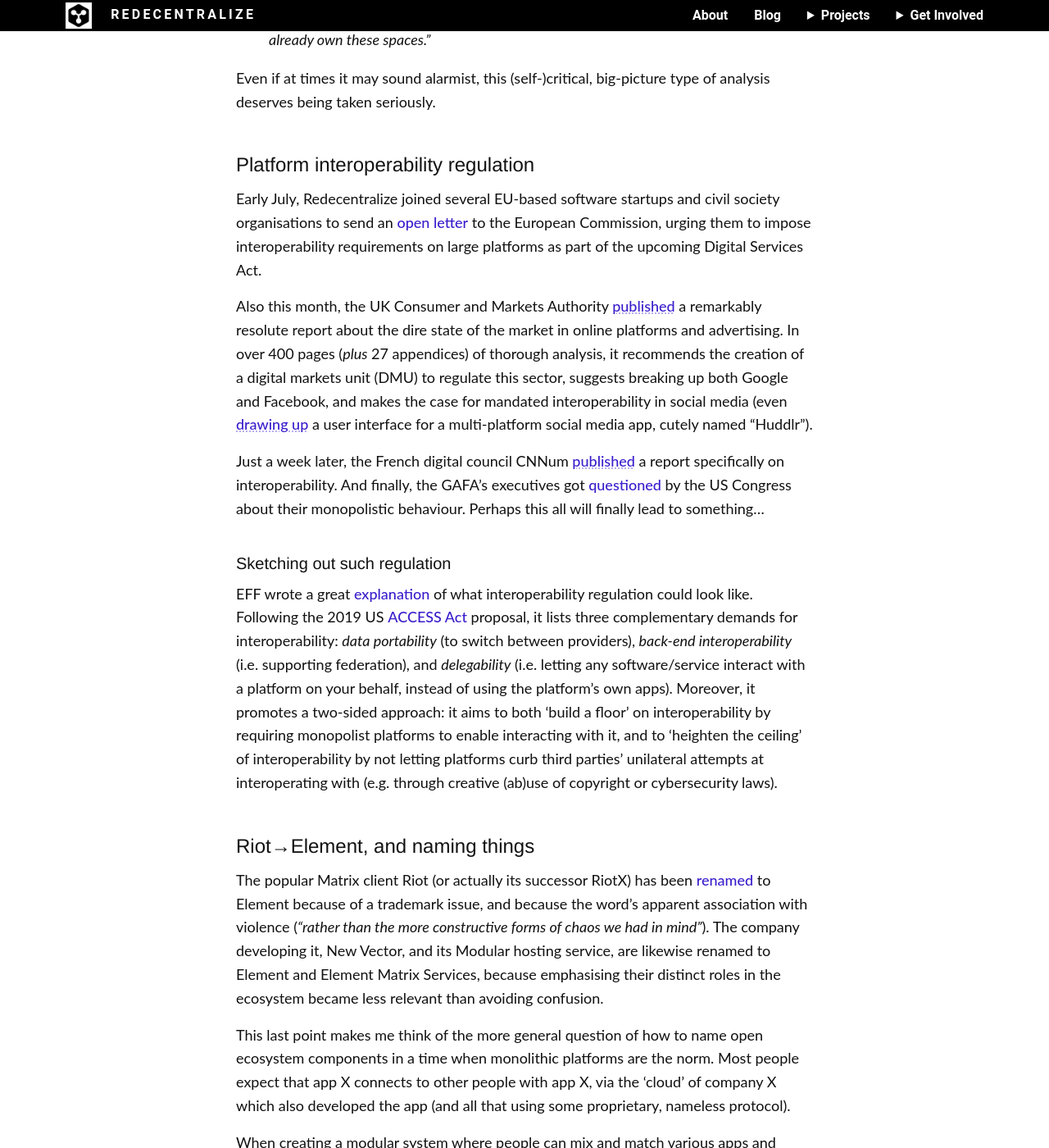
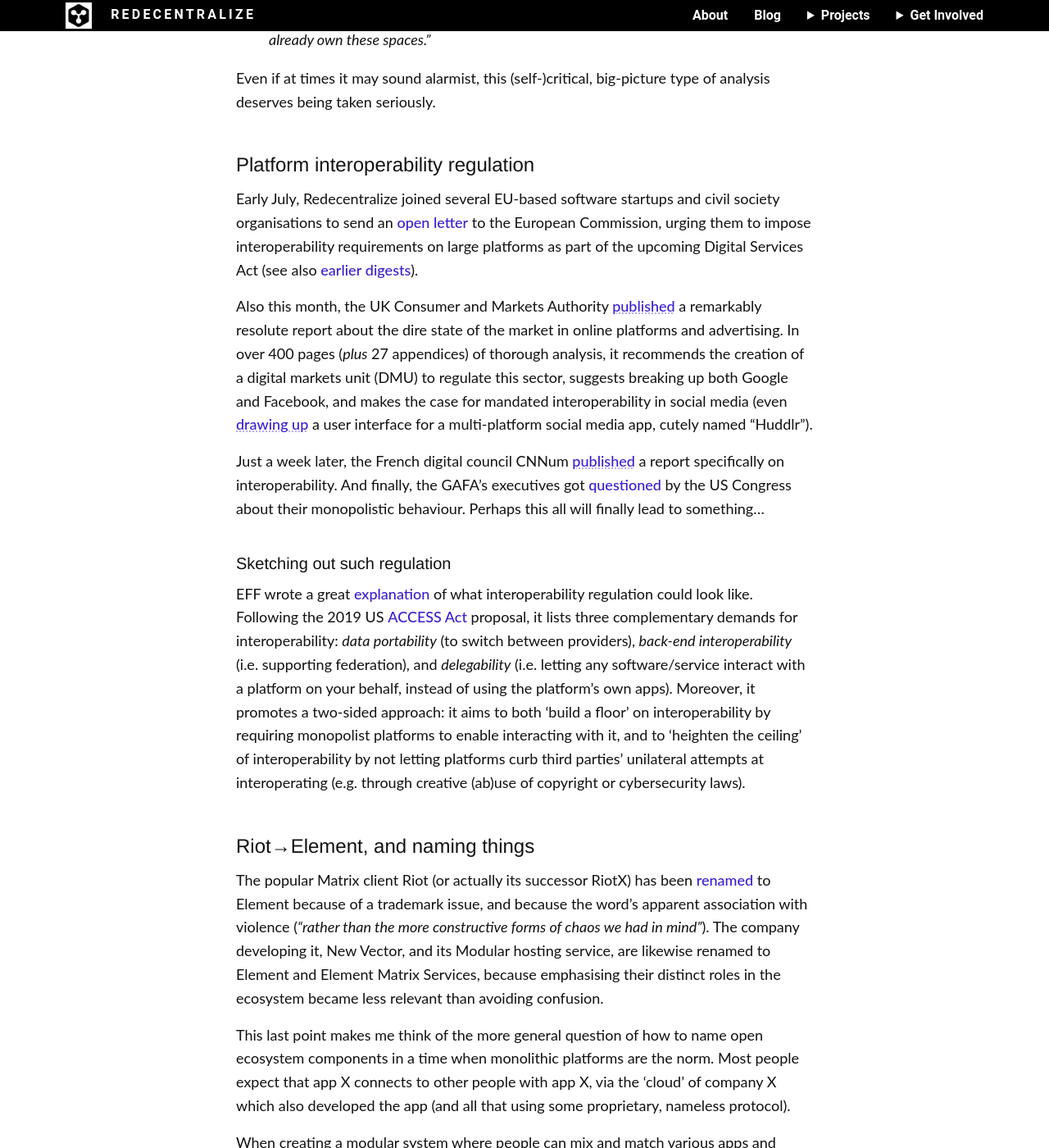
Before and after one commit to redecentralize/redecentralize-website, a Jekyll site: the page built from _posts/redigest/2020-07-31-redigest.md, in a window 1280 px wide and 1400 px high, scrolled down 1096 px. Shown: the whole window at 82% size. Built offline with Jekyll 4.4.1, drawn with Linux system fonts in a browser that asks for light colours.

Commit message:
Digest correction & extra links

```diff
--- a/_posts/redigest/2020-07-31-redigest.md
+++ b/_posts/redigest/2020-07-31-redigest.md
@@ -46,7 +46,7 @@
 
 ## Platform interoperability regulation
 
-Early July, Redecentralize joined several EU-based software startups and civil society organisations to send an [open letter][] to the European Commission, urging them to impose interoperability requirements on large platforms as part of the upcoming Digital Services Act.
+Early July, Redecentralize joined several EU-based software startups and civil society organisations to send an [open letter][] to the European Commission, urging them to impose interoperability requirements on large platforms as part of the upcoming Digital Services Act (see also [earlier][] [digests][]).
 
 Also this month, the UK Consumer and Markets Authority [published][cma] a remarkably resolute report about the dire state of the market in online platforms and advertising. In over 400 pages (*plus* 27 appendices) of thorough analysis, it recommends the creation of a digital markets unit (DMU) to regulate this sector, suggests breaking up both Google and Facebook, and makes the case for mandated interoperability in social media (even [drawing up][] a user interface for a multi-platform social media app, cutely named “Huddlr”).
 
@@ -54,9 +54,11 @@
 
 ### Sketching out such regulation
 
-EFF wrote a great [explanation][] of what interoperability regulation could look like. Following the 2019 US [ACCESS Act][] proposal, it lists three complementary demands for interoperability: *data portability* (to switch between providers), *back-end interoperability* (i.e. supporting federation), and *delegability* (i.e. letting any software/service interact with a platform on your behalf, instead of using the platform’s own apps). Moreover, it promotes a two-sided approach: it aims to both ‘build a floor’ on interoperability by requiring monopolist platforms to enable interacting with it, and to ‘heighten the ceiling’ of interoperability by not letting platforms curb third parties’ unilateral attempts at interoperating with (e.g. through creative (ab)use of copyright or cybersecurity laws).
+EFF wrote a great [explanation][] of what interoperability regulation could look like. Following the 2019 US [ACCESS Act][] proposal, it lists three complementary demands for interoperability: *data portability* (to switch between providers), *back-end interoperability* (i.e. supporting federation), and *delegability* (i.e. letting any software/service interact with a platform on your behalf, instead of using the platform’s own apps). Moreover, it promotes a two-sided approach: it aims to both ‘build a floor’ on interoperability by requiring monopolist platforms to enable interacting with it, and to ‘heighten the ceiling’ of interoperability by not letting platforms curb third parties’ unilateral attempts at interoperating (e.g. through creative (ab)use of copyright or cybersecurity laws).
 
 [open letter]: https://www.eff.org/document/letter-vestager-interoperability
+[earlier]: https://redecentralize.org/redigest/2019/08#eus-internet-plans
+[digests]: https://redecentralize.org/redigest/2019/11#eus-internet-plans-cont
 [cma]: https://www.gov.uk/government/news/new-regime-needed-to-take-on-tech-giants "New regime needed to take on tech giants · CMA (Competition and Markets Authority, UK) · 1 July 2020"
 [drawing up]: https://assets.publishing.service.gov.uk/media/5efb5fcbd3bf7f769a4e776b/Appendix_W_-_Interventions_in_Social_Media_v.3.pdf#page=14 "Appendix W: assessment of pro-competition interventions in social media, p18"
 [cnnum]: https://cnnumerique.fr/Interoperabilite_Concurrence_Etude "Publication de l'étude de cas sur l’interopérabilité des réseaux sociaux · CNNum (conseil national du numérique, France) · 6 July 2020"
```
